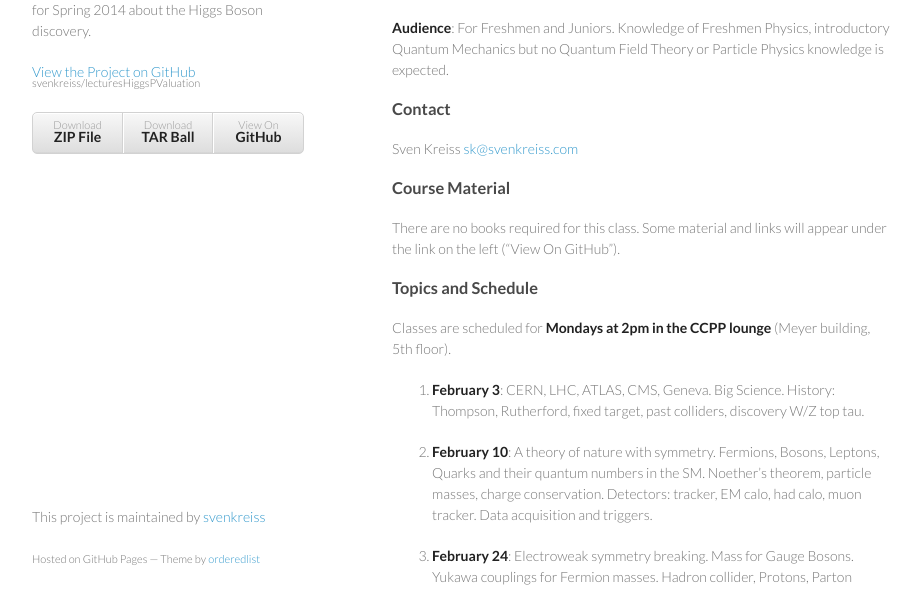
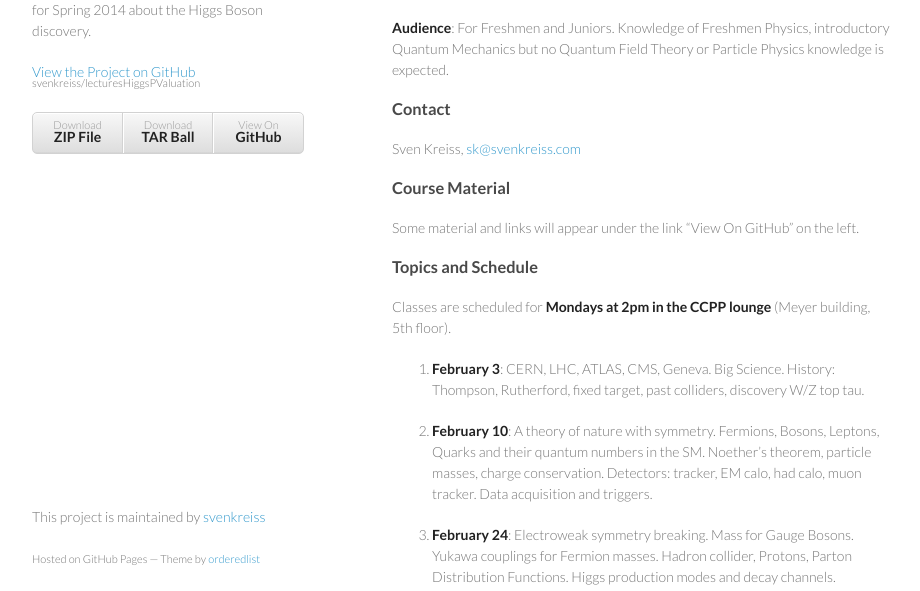
Before and after one commit to svenkreiss/lecturesHiggsPValuation, a plain HTML site: page index.html in a window 1280 px wide. Shown: the part 162-753 px from the top of the page, without its empty margins (178-1098 px from the left). Drawn offline with Linux system fonts and the light colour scheme.

```diff
--- a/index.html
+++ b/index.html
@@ -38,12 +38,12 @@
 <h3>
 <a name="contact" class="anchor" href="#contact"><span class="octicon octicon-link"></span></a>Contact</h3>
 
-<p>Sven Kreiss <a href="mailto:sk@svenkreiss.com">sk@svenkreiss.com</a></p>
+<p>Sven Kreiss, <a href="mailto:sk@svenkreiss.com">sk@svenkreiss.com</a></p>
 
 <h3>
 <a name="course-material" class="anchor" href="#course-material"><span class="octicon octicon-link"></span></a>Course Material</h3>
 
-<p>There are no books required for this class. Some material and links will appear under the link on the left (“View On GitHub”).</p>
+<p>Some material and links will appear under the link “View On GitHub” on the left.</p>
 
 <h3>
 <a name="topics-and-schedule" class="anchor" href="#topics-and-schedule"><span class="octicon octicon-link"></span></a>Topics and Schedule</h3>
```
Also changed, not shown: params.json (+1 -1 lines).
